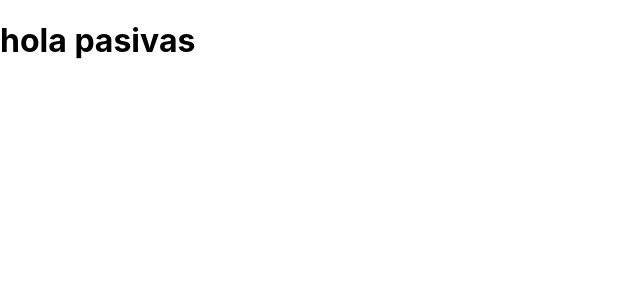
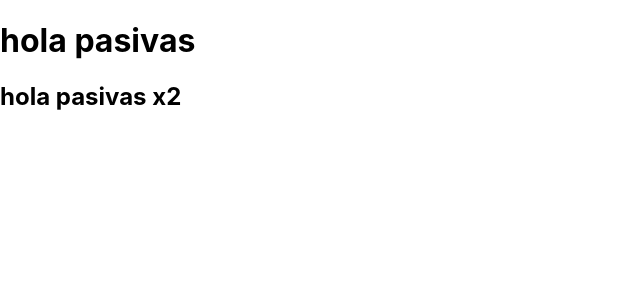
Before and after one commit to InvasorDaveM/Sheikah_Store_Online, a React (Create React App) app: page / in a window 1280 px wide. Shown: the top 300 px of the page, without its empty margins (0-640 px from the left). Built offline with nearby package versions, Linux system fonts and the light colour scheme.

Commit message:
sixth commit

```diff
--- a/src/App.js
+++ b/src/App.js
@@ -4,6 +4,7 @@ function App() {
   return (
     <div>
       <h1>hola pasivas</h1>
+      <h2>hola pasivas x2</h2>
     </div>
   );
 }
```
